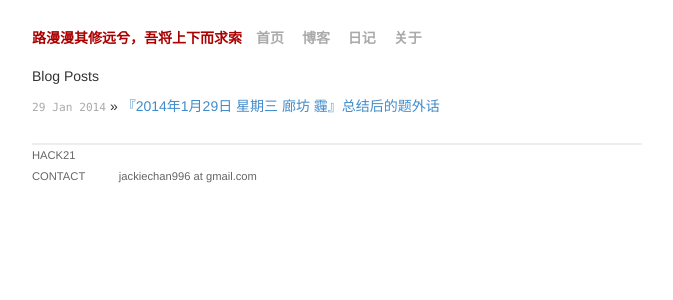
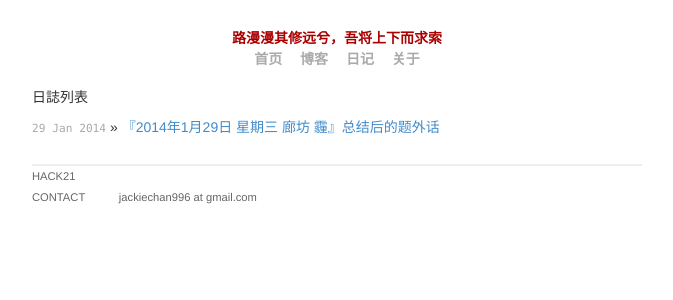
Before and after one commit to HACK21/jekyll, a Jekyll site: the page built from index.html, in a window 1280 px wide. Shown: the top 300 px of the page, without its empty margins (303-976 px from the left). Built offline with Jekyll 4.4.1, drawn with Linux system fonts in a browser that asks for light colours.

Commit message:
update layout

```diff
--- a/css/main.css
+++ b/css/main.css
@@ -76,19 +76,21 @@ a:visited { color: #a0a; }
   text-decoration: none;
 }
 .header>.links{
-  float:left;
+  /* float:left; */
+  text-align: center;
 }
 
 .header>.title {
   /*display: inline-block;*/
   /* margin-bottom: 2em; */
   /*text-overflow: ellipsis;*/
-  width: 16em;
+  /* width: 16em; */
   white-space: nowrap;
   /*overflow: hidden;*/
   padding:0;
   /* -webkit-box-flex: 1; */
-  float: left;
+  /* float: left; */
+  text-align: center;
 }
 
 .title a {
@@ -97,6 +99,10 @@ a:visited { color: #a0a; }
 
 .title a:hover {
   color: #000;
+}
+
+.header>.links>a:first-child{
+  margin-left: 1em;
 }
 
 .header a.extra {
--- a/index.html
+++ b/index.html
@@ -1,10 +1,10 @@
 ---
 layout: default
-title: Your New Jekyll Site
+title: 路漫漫其修遠兮，吾將上下而求索
 ---
 
 <div id="home">
-  <h1>Blog Posts</h1>
+  <h1>日誌列表</h1>
   <ul class="posts">
     {% for post in site.posts %}
       <li><span>{{ post.date | date_to_string }}</span> &raquo; <a href="{{ site.baseurl }}{{ post.url }}">{{ post.title }}</a></li>
```
Also changed, not shown: 5 other files.
